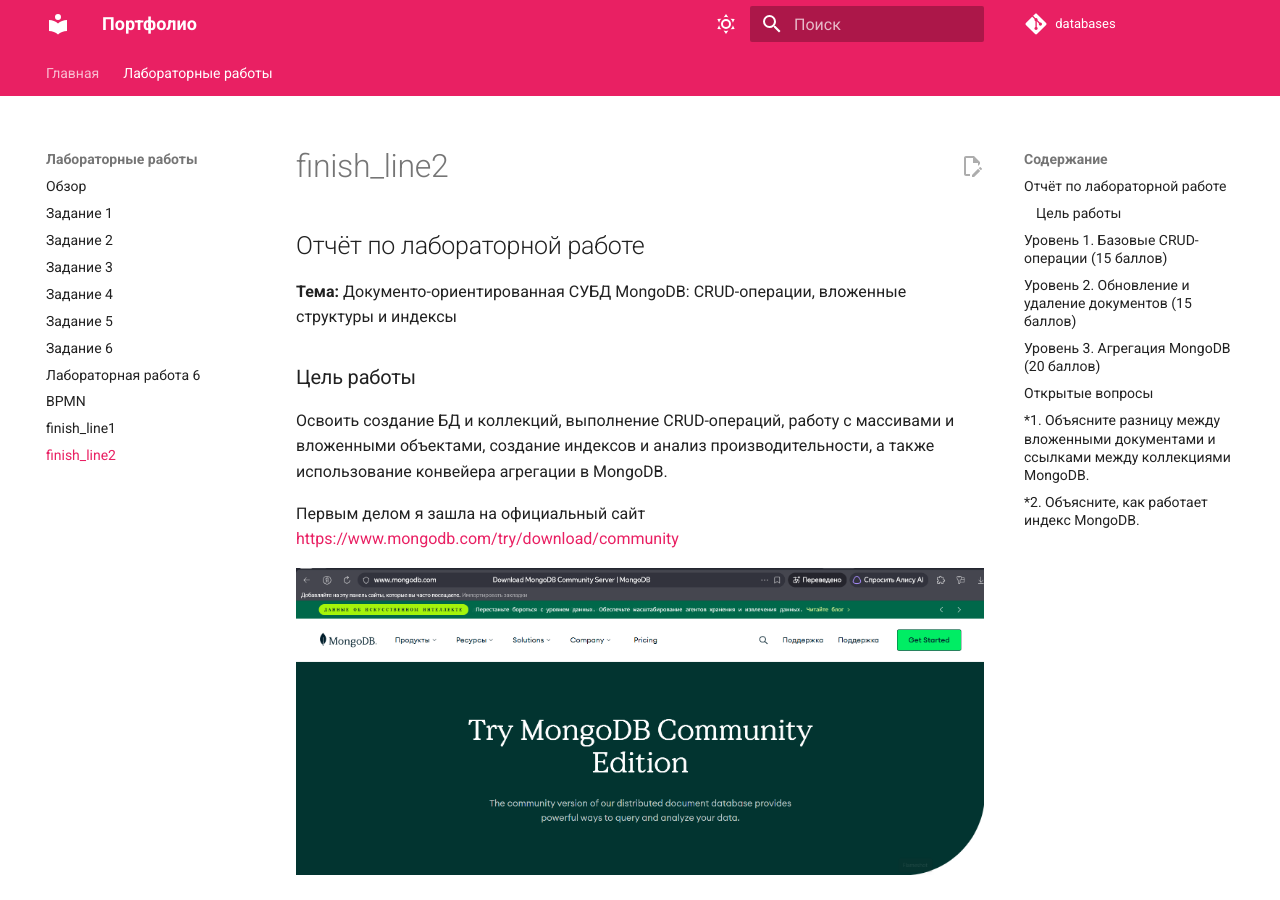
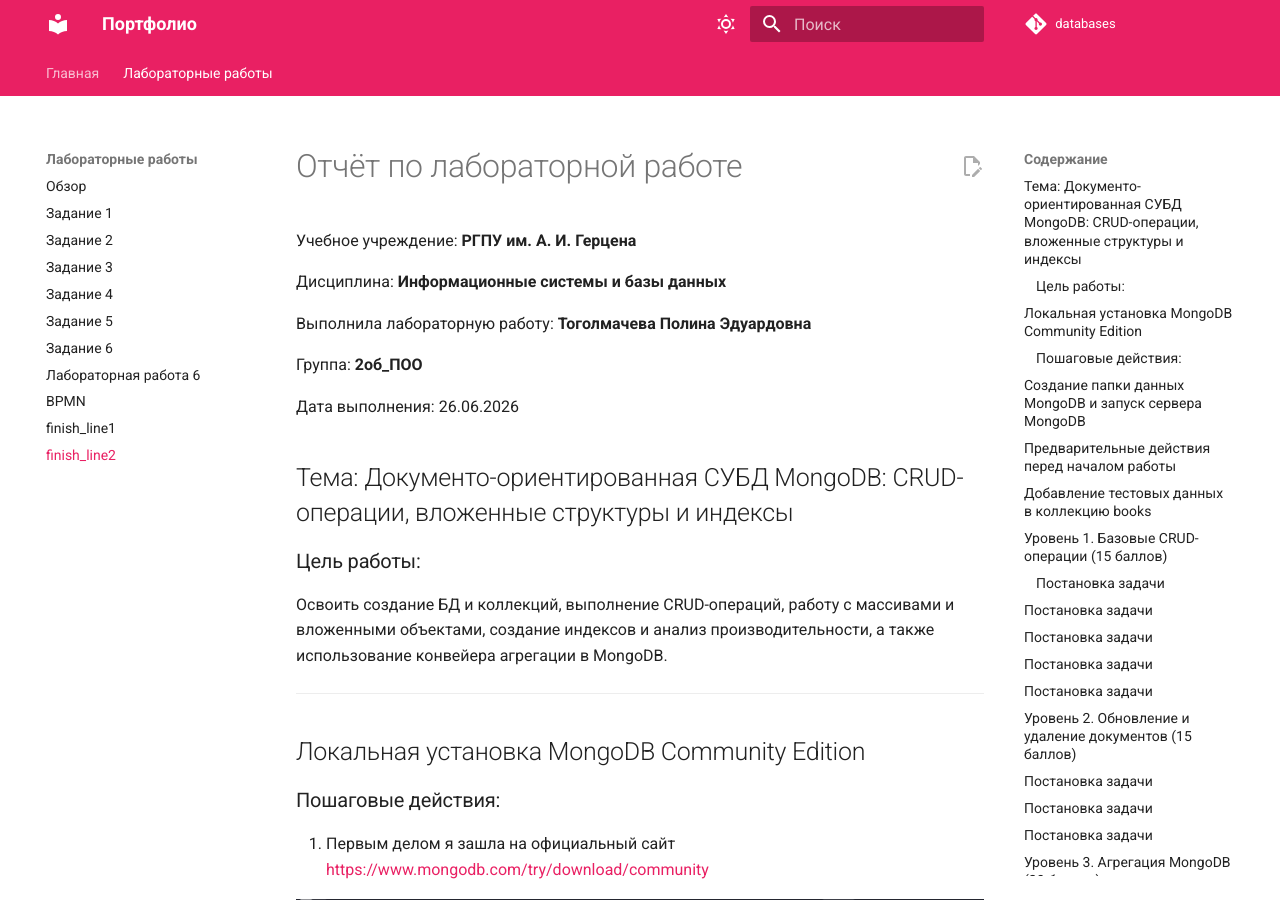
Before and after one commit to polinaa86/databases, an MkDocs documentation site: the page built from docs/labs/finish_line2.md, in a window 1280 px wide and 900 px high. Built offline with MkDocs 1.6.1 and Material for MkDocs 9.7.7, drawn with Linux system fonts in a browser that asks for light colours; comment, search, counter and statistics services are not loaded; some of the changed text lies outside the part shown.

Commit message:
Update finish_line2.md

```diff
--- a/docs/labs/finish_line2.md
+++ b/docs/labs/finish_line2.md
@@ -1,18 +1,34 @@
-## Отчёт по лабораторной работе
-**Тема:** Документо-ориентированная СУБД MongoDB: CRUD-операции, вложенные структуры и индексы
+# Отчёт по лабораторной работе
 
-### Цель работы
+Учебное учреждение: **РГПУ им. А. И. Герцена**
+
+Дисциплина: **Информационные системы и базы данных**
+
+Выполнила лабораторную работу: **Тоголмачева Полина Эдуардовна**
+
+Группа: **2об_ПОО**
+
+Дата выполнения: 26.06.2026
+
+## Тема: Документо-ориентированная СУБД MongoDB: CRUD-операции, вложенные структуры и индексы
+
+### Цель работы:
 Освоить создание БД и коллекций, выполнение CRUD-операций, работу с массивами и вложенными объектами, создание индексов и анализ производительности, а также использование конвейера агрегации в MongoDB.
 
-Первым делом я зашла на официальный сайт [https://www.mongodb.com/try/download/community](https://www.mongodb.com/try/download/community)
+---
+
+## Локальная установка MongoDB Community Edition
+### Пошаговые действия:
+
+1. Первым делом я зашла на официальный сайт [https://www.mongodb.com/try/download/community](https://www.mongodb.com/try/download/community)
 
 ![Скриншот MongoDB](../photo/1_0.png)
 
-И промотала ползунок вниз, затем нашла свою версию виндовс и формат в котором хотела бы скачать MongoDB
+2. И промотала ползунок вниз, затем нашла свою версию виндовс и формат в котором хотела бы скачать MongoDB
 
 ![Скриншот MongoDB](../photo/1_1.png)
 
-Нажала на кнопку "Скачать" и далее мне высвечивались следующие окна, где я нажимала соответствующие кнопки для успешной загрузки:
+3. Нажала на кнопку "Скачать" и далее мне высвечивались следующие окна, где я нажимала соответствующие кнопки для успешной загрузки:
 
 ![Скриншот MongoDB](../photo/1_2.png)
 ![Скриншот MongoDB](../photo/1_3.png)
@@ -22,27 +38,33 @@
 ![Скриншот MongoDB](../photo/1_7.png)
 ![Скриншот MongoDB](../photo/1_8.png)
 
-Я успешно установила инструмент MongoDB и теперь могу спокойно приступить к подключению к серверу
+4. Я успешно установила инструмент MongoDB и теперь могу спокойно приступить к подключению к серверу
 
-Первым делом я нажала на зеленую кнопку "Add New Connection"
+## Создание папки данных MongoDB и запуск сервера MongoDB
+
+1. Первым делом я нажала на зеленую кнопку "Add New Connection"
 
 ![Скриншот MongoDB](../photo/1_9.png)
 
-Здесь я ввела адрес сервера, который мне дал преподаватель
+2. Здесь я ввела адрес сервера, который мне дал преподаватель
 
 ![Скриншот MongoDB](../photo/1_10.png)
 
-Я успешно подключилась к серверу
+3. Я успешно подключилась к серверу
 
 ![Скриншот MongoDB](../photo/1_11.png)
 
-Я переключаюсь успешно на базу library_db
+## Предварительные действия перед началом работы
+
+1. Я переключаюсь успешно на базу library_db
 
 ![Скриншот MongoDB](../photo/1_12.png)
 
-Далее создаю коллекцию books для хранения книг и осуществляю просмотр коллекции текущей базы
+2. Далее создаю коллекцию books для хранения книг и осуществляю просмотр коллекции текущей базы
 
 ![Скриншот MongoDB](../photo/1_13.png)
+
+## Добавление тестовых данных в коллекцию books
 
 На данном этапе осуществляется добавление 20 тестовых документов в коллекцию books
 
@@ -55,6 +77,18 @@
 ## Уровень 1. Базовые CRUD-операции (15 баллов)
 
 **Задание 1. Поиск документов с фильтрацией**
+
+### Постановка задачи
+
+Научиться выполнять поиск документов по условиям.
+
+Необходимо найти:
+
+* книги дороже 500;
+* книги, выпущенные раньше 2000 года;
+* книги определённых жанров.
+
+---
 
 1. Поиск книг дороже 500
 
@@ -70,17 +104,38 @@
 
 **Задание 2. Проекция данных**
 
+## Постановка задачи
+
+Научиться управлять выводом полей документа.
+
+Необходимо вывести только:
+
+* название книги;
+* автора.
+
+Поле `_id` скрыть.
+
+---
+
 Вывод только title и author
 
 ![Скриншот MongoDB](../photo/1_19.png)
 
 **Задание 3. Сортировка результатов**
 
+## Постановка задачи
+
+Отсортировать книги по цене.
+
+---
+
 Сортировка книг по убыванию цены
 
 ![Скриншот MongoDB](../photo/1_20.png)
 
 **Задание 4. Ограничение количества результатов**
+
+## Постановка задачи
 
 Реализовать пагинацию.
 
@@ -92,6 +147,16 @@
 
 **Задание 5. Комплексный запрос**
 
+## Постановка задачи
+
+Создать запрос:
+
+* найти книги жанра "фантастика";
+* вывести только название и цену;
+* отсортировать по цене.
+
+---
+
 Поиск, проекция и сортировка одновременно
 
 ![Скриншот MongoDB](../photo/1_25.png)
@@ -100,17 +165,35 @@
 
 **Задание 6. Обновление одного документа**
 
+## Постановка задачи
+
+Изменить рейтинг одной книги.
+
+---
+
 Изменяется только первый найденный документ
 
 ![Скриншот MongoDB](../photo/1_26.png)
 
 **Задание 7. Массовое обновление документов**
 
+## Постановка задачи
+
+Увеличить цену всех книг автора.
+
+---
+
 Увеличение цены всех книг автора
 
 ![Скриншот MongoDB](../photo/1_27.png)
 
 **Задание 8. Работа с массивами**
+
+## Постановка задачи
+
+Добавить и удалить жанры книги.
+
+---
 
 Добавление нового жанра в массив genres
 
@@ -137,6 +220,18 @@
 ## Уровень 3. Агрегация MongoDB (20 баллов)
 
 **Задание 10. Построение Aggregation Pipeline**
+
+## Постановка задачи
+
+Получить статистику:
+
+* только книги после 1900 года;
+* группировка по жанрам;
+* количество книг;
+* средняя цена;
+* сортировка по количеству.
+
+---
 
 ![Скриншот MongoDB](../photo/1_33.png)
 
```
